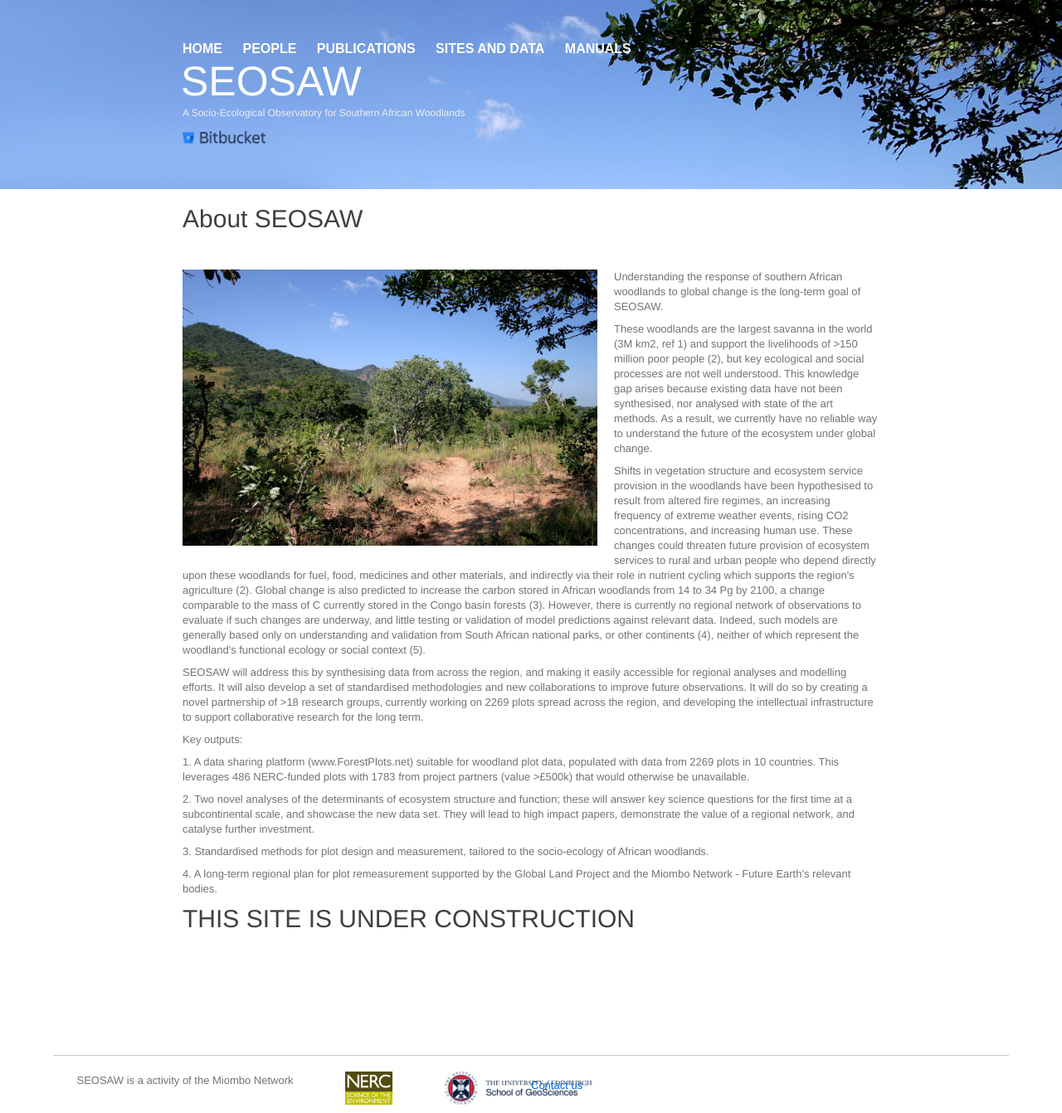
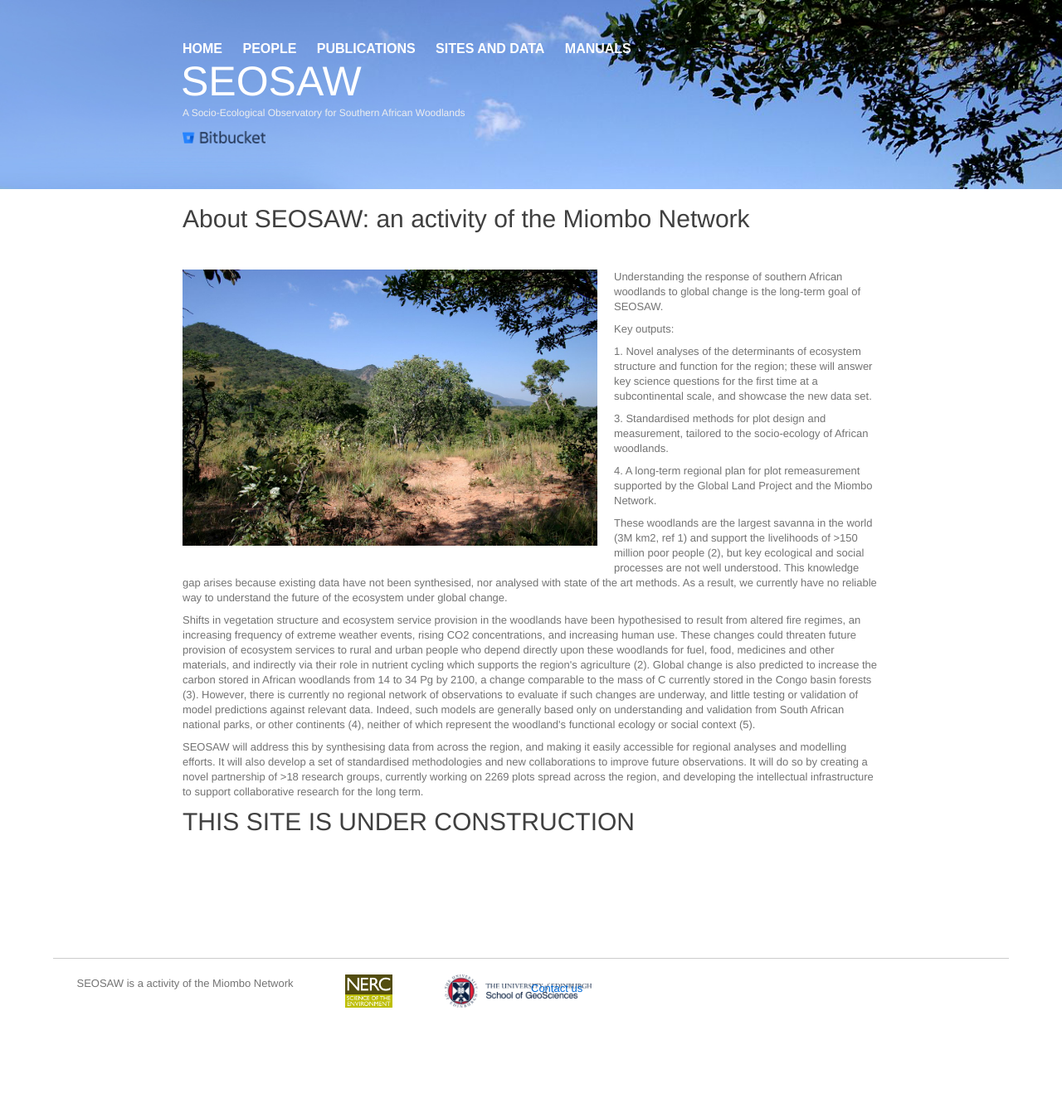
Before and after one commit to seosaw/seosaw.github.io, a Jekyll site: the page built from index.html, in a window 1280 px wide. Shown: the whole page at 83% size. Built offline with Jekyll 4.4.1, drawn with Linux system fonts in a browser that asks for light colours; nearby versions of some CDN libraries; after the commit the page ends 1225 px from its top, so only the background shows below that.

Commit message:
text edits

```diff
--- a/index.html
+++ b/index.html
@@ -2,11 +2,17 @@
 layout: default
 ---
 
-<h1>About SEOSAW</h1>
+<h1>About SEOSAW: an activity of the Miombo Network</h1>
 
 <p>
     <img class="landing-img" src="{{ site.baseurl }}/images/miombo.jpg" alt="Woodland" width="500px">
 Understanding the response of southern African woodlands to global change is the long-term goal of SEOSAW. <p>
+<p> Key outputs:</p>
+<p>1.	Novel analyses of the determinants of ecosystem structure and function for the region; these will answer key science questions for the first time at a subcontinental scale, and showcase the new data set.</p>
+<p>3.	Standardised methods for plot design and measurement, tailored to the socio-ecology of African woodlands.</p>
+<p>4.	A long-term regional plan for plot remeasurement supported by the Global Land Project and the Miombo Network.</p>
+
+
 
 <p>
 These woodlands are the largest savanna in the world (3M km2, ref 1) and support the livelihoods of >150 million poor people (2), but key ecological and social processes are not well understood. This knowledge gap arises because existing data have not been synthesised, nor analysed with state of the art methods. As a result, we currently have no reliable way to understand the future of the ecosystem under global change. </p>
@@ -14,12 +20,6 @@ These woodlands are the largest savanna in the world (3M km2, ref 1) and support
 <p> Shifts in vegetation structure and ecosystem service provision in the woodlands have been hypothesised to result from altered fire regimes, an increasing frequency of extreme weather events, rising CO2 concentrations, and increasing human use. These changes could threaten future provision of ecosystem services to rural and urban people who depend directly upon these woodlands for fuel, food, medicines and other materials, and indirectly via their role in nutrient cycling which supports the region's agriculture (2). Global change is also predicted to increase the carbon stored in African woodlands from 14 to 34 Pg by 2100, a change comparable to the mass of C currently stored in the Congo basin forests (3). However, there is currently no regional network of observations to evaluate if such changes are underway, and little testing or validation of model predictions against relevant data. Indeed, such models are generally based only on understanding and validation from South African national parks, or other continents (4), neither of which represent the woodland's functional ecology or social context (5).</p>
 
 <p> SEOSAW will address this by synthesising data from across the region, and making it easily accessible for regional analyses and modelling efforts. It will also develop a set of standardised methodologies and new collaborations to improve future observations. It will do so by creating a novel partnership of >18 research groups, currently working on 2269 plots spread across the region, and developing the intellectual infrastructure to support collaborative research for the long term. </p>
-<p> Key outputs:</p>
-<p>1.	A data sharing platform (www.ForestPlots.net) suitable for woodland plot data, populated with data from 2269 plots in 10 countries. This leverages 486 NERC-funded plots with 1783 from project partners (value >£500k) that would otherwise be unavailable.</p>
-<p>2.	Two novel analyses of the determinants of ecosystem structure and function; these will answer key science questions for the first time at a subcontinental scale, and showcase the new data set. They will lead to high impact papers, demonstrate the value of a regional network, and catalyse further investment.</p>
-<p>3.	Standardised methods for plot design and measurement, tailored to the socio-ecology of African woodlands.</p>
-<p>4.	A long-term regional plan for plot remeasurement supported by the Global Land Project and the Miombo Network - Future Earth's relevant bodies.</p>
-
 
 
 <h1>THIS SITE IS UNDER CONSTRUCTION<h1>
```
